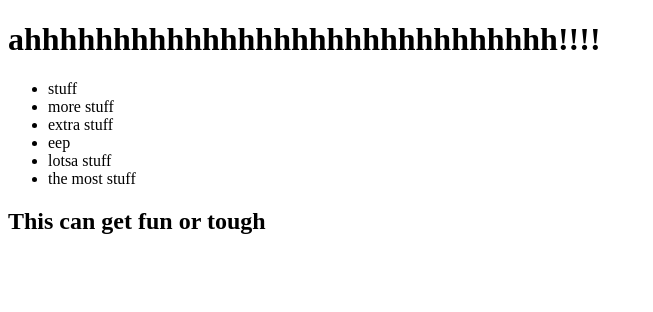
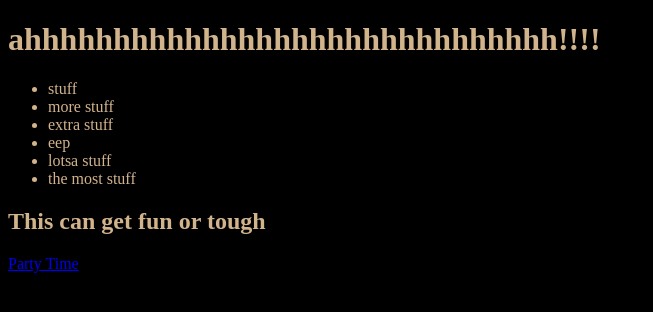
Before and after one commit to dojo24/novemberTest, a plain HTML site: page index.html in a window 1280 px wide. Shown: the whole page, without its empty margins (0-653 px from the left). Drawn offline with Linux system fonts and the light colour scheme.

Commit message:
added styling

```diff
--- a/index.html
+++ b/index.html
@@ -4,6 +4,7 @@
     <meta charset="UTF-8">
     <meta http-equiv="X-UA-Compatible" content="IE=edge">
     <meta name="viewport" content="width=device-width, initial-scale=1.0">
+    <link rel="stylesheet" href="style.css">
     <title>coooooooooooool page</title>
 </head>
 <body>
@@ -17,5 +18,6 @@
         <li>the most stuff</li>
     </ul>
     <h2>This can get fun or tough</h2>
+    <a href="party.html">Party Time</a>
 </body>
 </html>
--- /dev/null
+++ b/style.less
@@ -0,0 +1,4 @@
+body {
+    background-color: black;
+    color: tan
+}
```
Also changed, not shown: style.css (added).
